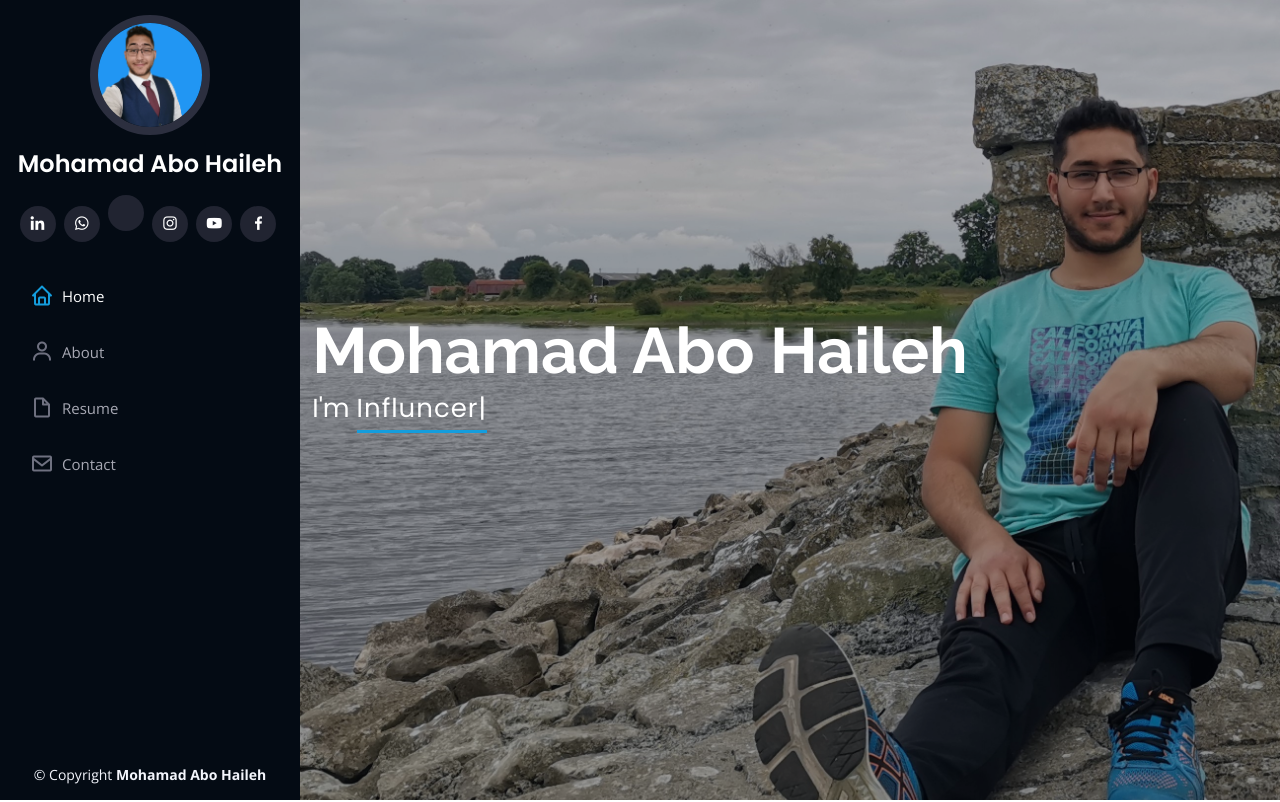
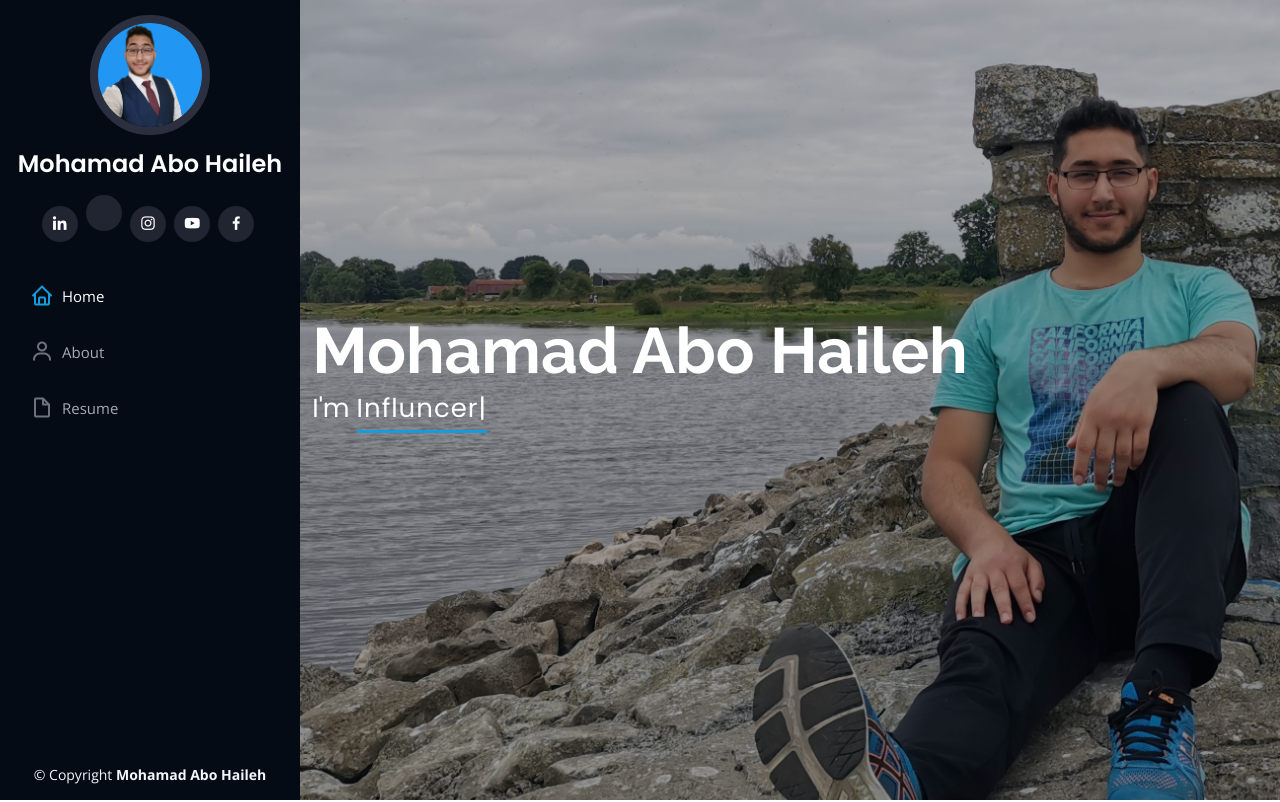
Before and after one commit to Demashqi/Resume, a plain HTML site: page index.html in a window 1280 px wide. Shown: the top 802 px of the page. Drawn offline with nearby package versions, Linux system fonts and the light colour scheme; no server answers; some icons are missing.

Commit message:
Update index.html

```diff
--- a/index.html
+++ b/index.html
@@ -48,7 +48,7 @@
         <h1 class="text-light"><a href="index.html">Mohamad Abo Haileh</a></h1>
         <div class="social-links mt-3 text-center">
           <a href="https://www.linkedin.com/in/mohamad-abo-haileh" class="linkedin" target="_blank"><i class="bx bxl-linkedin"></i></a>
-          <a href="https://api.whatsapp.com/send?phone=353830583001&text=Hi%20Mohamad" class="Whatsapp" target="_blank"><i class="bx bxl-whatsapp"></i></a>
+<!--           <a href="https://api.whatsapp.com/send?phone=353830583001&text=Hi%20Mohamad" class="Whatsapp" target="_blank"><i class="bx bxl-whatsapp"></i></a> -->
           <a href="https://www.tiktok.com/@demashqi" target="_blank"><span class="iconify" data-icon="bx:bxl-tiktok"></span></i></a>
           <a href="https://www.instagram.com/mo_demashqi/" class="instagram" target="_blank"><i class="bx bxl-instagram"></i></a>
           <a href="https://www.youtube.com/mohammeddemashqi" class="YouTube" target="_blank"><i class="bx bxl-youtube"></i></a>
@@ -67,7 +67,7 @@
           <li><a href="#resume" class="nav-link scrollto"><i class="bx bx-file-blank"></i> <span>Resume</span></a></li>
           <!-- <li><a href="#portfolio" class="nav-link scrollto"><i class="bx bx-book-content"></i> <span>Portfolio</span></a></li>
           <li><a href="#services" class="nav-link scrollto"><i class="bx bx-server"></i> <span>Services</span></a></li> -->
-          <li><a href="#contact" class="nav-link scrollto"><i class="bx bx-envelope"></i> <span>Contact</span></a></li>
+<!--           <li><a href="#contact" class="nav-link scrollto"><i class="bx bx-envelope"></i> <span>Contact</span></a></li> -->
         </ul>
       </nav><!-- .nav-menu -->
     </div>
```
